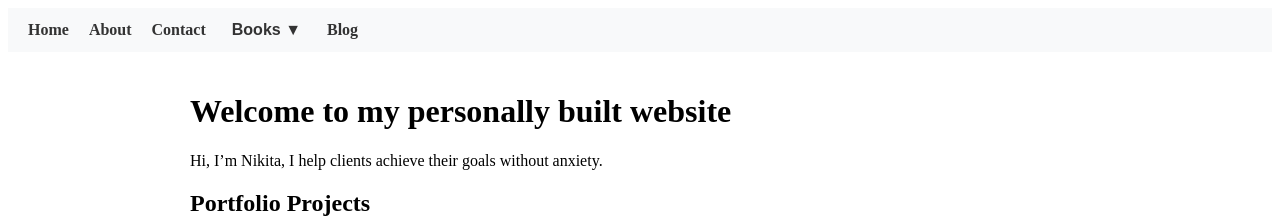
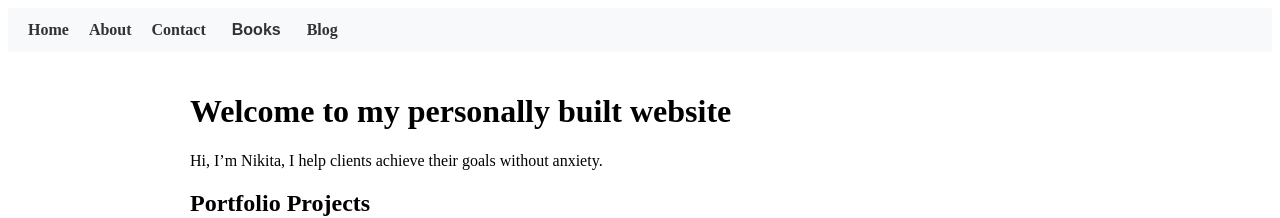
Before and after one commit to gnikita314/gnikita14.github.io, a Jekyll site: the page built from index.md, in a window 1280 px wide. Shown: the top 218 px of the page. Built offline with Jekyll 4.4.1, drawn with Linux system fonts in a browser that asks for light colours.

Commit message:
Update header.html

```diff
--- a/_includes/header.html
+++ b/_includes/header.html
@@ -9,7 +9,7 @@
 
     <!-- Dropdown Menu -->
     <div class="dropdown">
-      <button class="dropbtn">Books &#9660;</button>
+      <button class="dropbtn">Books</button>
       <div class="dropdown-content">
         <a href="/books/">Books</a>
         <a href="/kidsbooks">Kids Books</a>
@@ -18,6 +18,7 @@
 
 
     <a href="/blog/" class="nav-link">Blog</a>
+
   </nav>
 </header>
 
```
